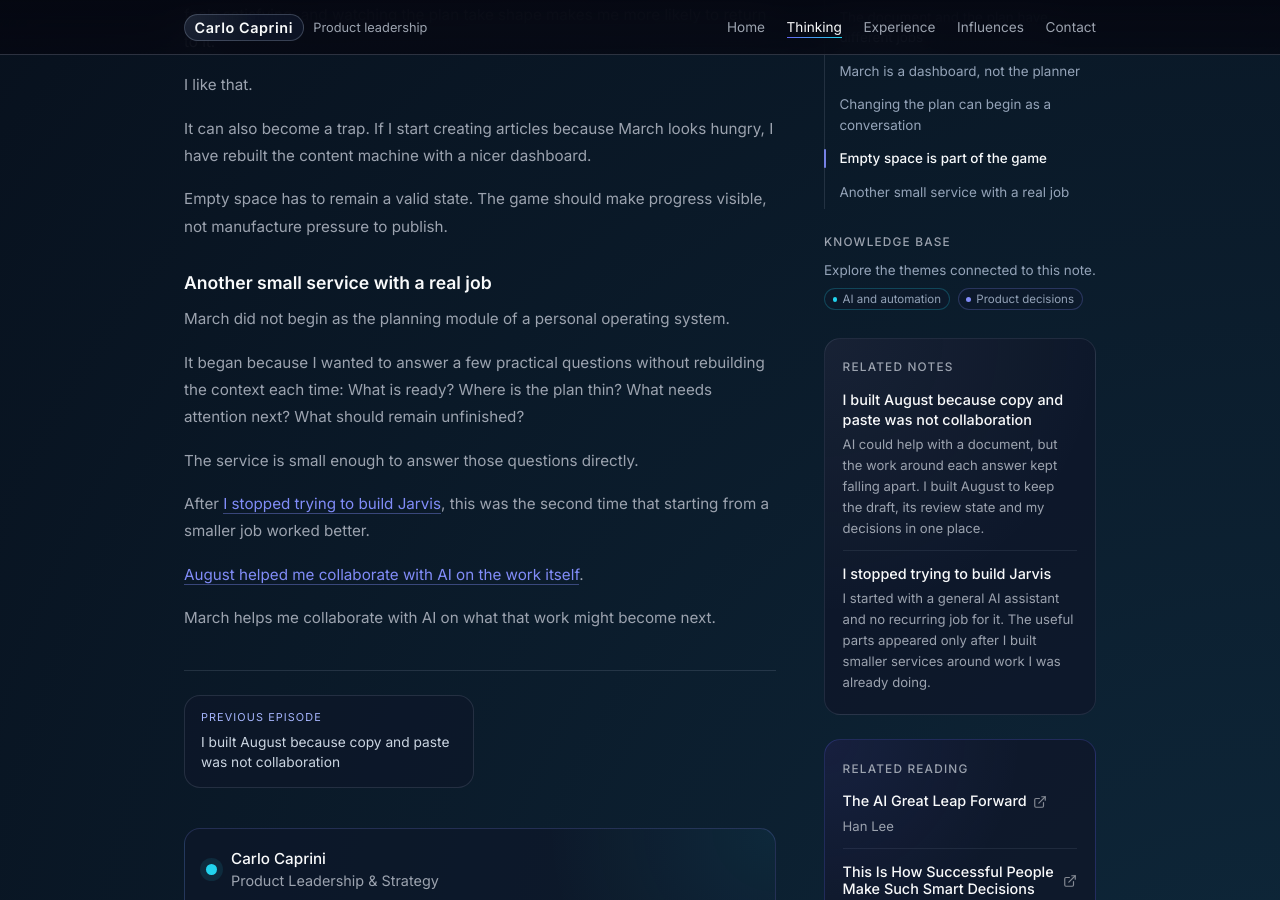
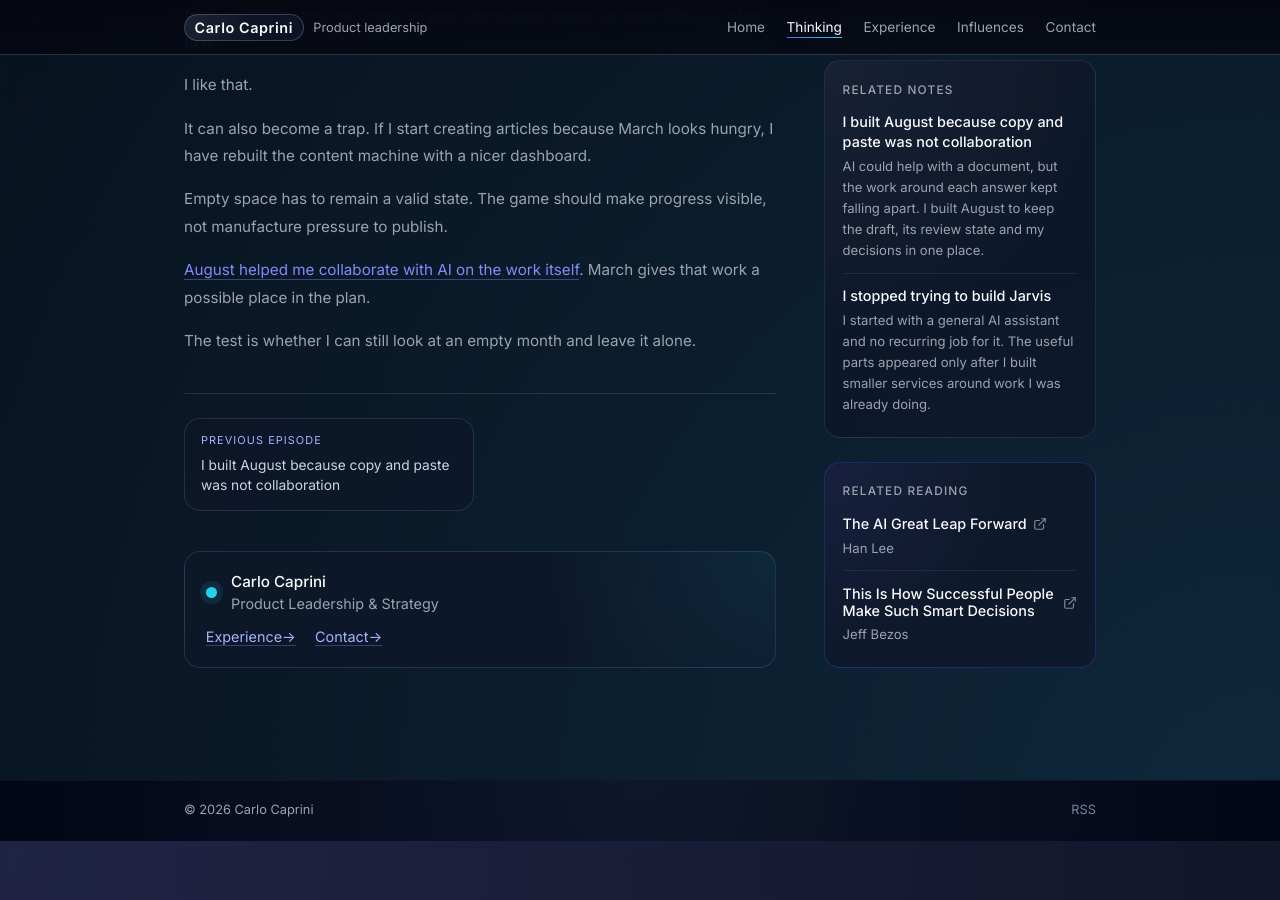
Before and after one commit to carlocaprini/carlocaprini.github.io, a Jekyll site: the page built from pages/thinking/i-built-march-to-plan-with-ai-without-becoming-a-content-machine.md, in a window 1280 px wide and 900 px high, scrolled down 3584 px. Built offline with Jekyll 4.4.1, drawn with Linux system fonts in a browser that asks for light colours.

Commit message:
Refine conclusions across AI operating system series

```diff
--- a/pages/thinking/i-built-march-to-plan-with-ai-without-becoming-a-content-machine.md
+++ b/pages/thinking/i-built-march-to-plan-with-ai-without-becoming-a-content-machine.md
@@ -123,16 +123,6 @@ It can also become a trap. If I start creating articles because March looks hung
 
 Empty space has to remain a valid state. The game should make progress visible, not manufacture pressure to publish.
 
-## Another small service with a real job
+[August helped me collaborate with AI on the work itself](/thinking/i-built-august-because-copy-and-paste-was-not-collaboration/). March gives that work a possible place in the plan.
 
-March did not begin as the planning module of a personal operating system.
-
-It began because I wanted to answer a few practical questions without rebuilding the context each time: What is ready? Where is the plan thin? What needs attention next? What should remain unfinished?
-
-The service is small enough to answer those questions directly.
-
-After [I stopped trying to build Jarvis](/thinking/i-stopped-trying-to-build-jarvis/), this was the second time that starting from a smaller job worked better.
-
-[August helped me collaborate with AI on the work itself](/thinking/i-built-august-because-copy-and-paste-was-not-collaboration/).
-
-March helps me collaborate with AI on what that work might become next.
+The test is whether I can still look at an empty month and leave it alone.
```
Also changed, not shown: pages/thinking/i-built-august-because-copy-and-paste-was-not-collaboration.md (+1 -1 lines), pages/thinking/i-stopped-trying-to-build-jarvis.md (+1 -1 lines).
